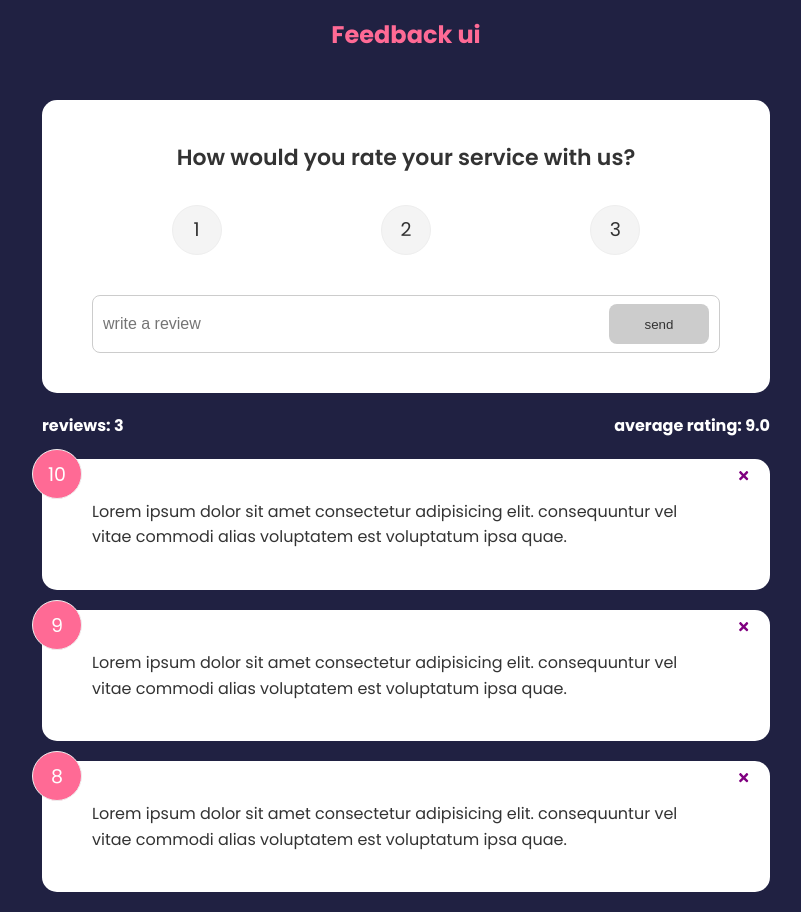
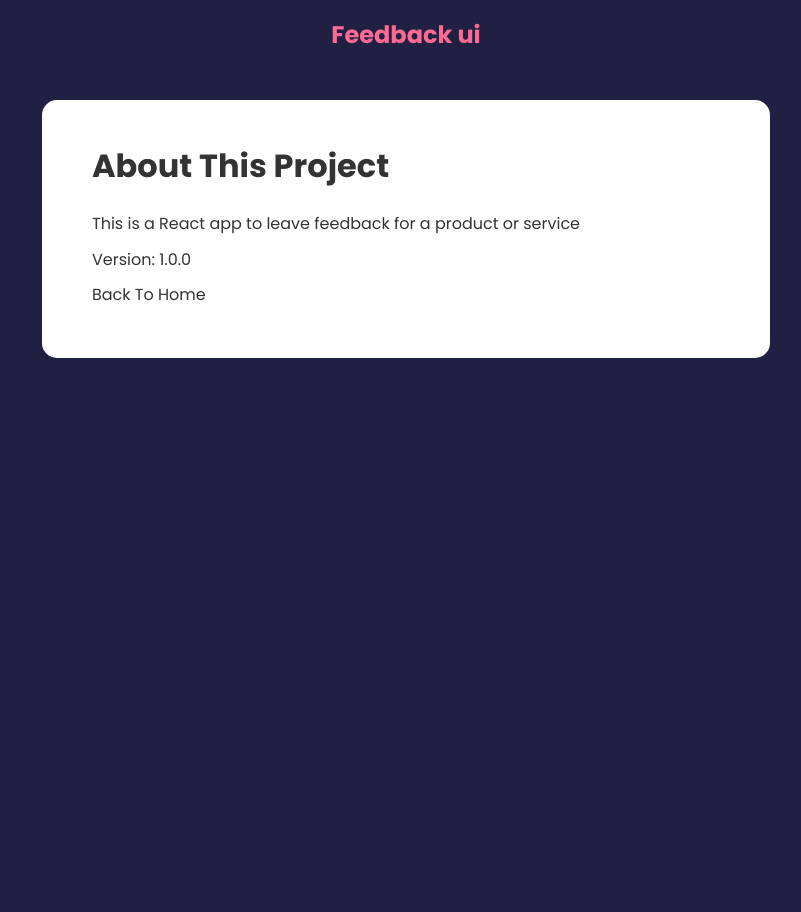
Before and after one commit to pksys/feedback-app, a React (Create React App) app: page /about in a window 1280 px wide. Shown: the whole page, without its empty margins (234-1035 px from the left). After the commit the page ends 800 px from the top, so only its background shows below. Built offline with nearby package versions, Linux system fonts and the light colour scheme.

Commit message:
added routes and aboutpage

```diff
--- a/package.json
+++ b/package.json
@@ -9,6 +9,7 @@
     "react": "^18.2.0",
     "react-dom": "^18.2.0",
     "react-icons": "^4.4.0",
+    "react-router-dom": "^6.3.0",
     "react-scripts": "5.0.1",
     "uuid": "^9.0.0",
     "web-vitals": "^2.1.4"
--- a/src/App.js
+++ b/src/App.js
@@ -1,10 +1,12 @@
 import Header from './components/Header.jsx'
 import FeedbackStats from './components/FeedbackStats'
+import AboutPage from './pages/AboutPage'
 import FeedbackData from './data/FeedbackData'
 import FeedbackList from './components/FeedbackList.jsx'
 import FeedbackForm from './components/FeedbackForm'
-import {v4 as uuidv4} from 'uuid'
+import { v4 as uuidv4 } from 'uuid'
 import { useState } from 'react'
+import { BrowserRouter as Router, Route, Routes } from 'react-router-dom'
 
 function App() {
   const [feedback, setFeedback] = useState(FeedbackData)
@@ -19,14 +21,28 @@ function App() {
   }
 
   return (
-    <>
+    <Router>
       <Header />
       <div className='container'>
-        <FeedbackForm handleAdd={addFeedback} />
-        <FeedbackStats feedback={feedback} />
-        <FeedbackList handleDelete={deleteFeedback} feedback={feedback} />
+        <Routes>
+          <Route
+            exact
+            path='/'
+            element={
+              <>
+                <FeedbackForm handleAdd={addFeedback} />
+                <FeedbackStats feedback={feedback} />
+                <FeedbackList
+                  handleDelete={deleteFeedback}
+                  feedback={feedback}
+                />
+              </>
+            }
+          ></Route>
+          <Route path='/about' element={<AboutPage />} />
+        </Routes>
       </div>
-    </>
+    </Router>
   )
 }
 
--- /dev/null
+++ b/src/pages/AboutPage.jsx
@@ -0,0 +1,19 @@
+import Card from '../components/shared/Card'
+
+function AboutPage(props) {
+  return (
+    <Card>
+      <div className='about'>
+        <h1>About This Project</h1>
+        <p>This is a React app to leave feedback for a product or service</p>
+        <p>Version: 1.0.0</p>
+
+        <p>
+          <a to='/'>Back To Home</a>
+        </p>
+      </div>
+    </Card>
+  )
+}
+
+export default AboutPage
```
Also changed, not shown: 1 other file (tests, documents, lock files or other folders).
